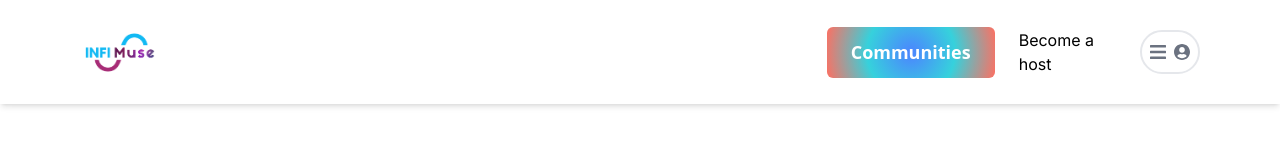
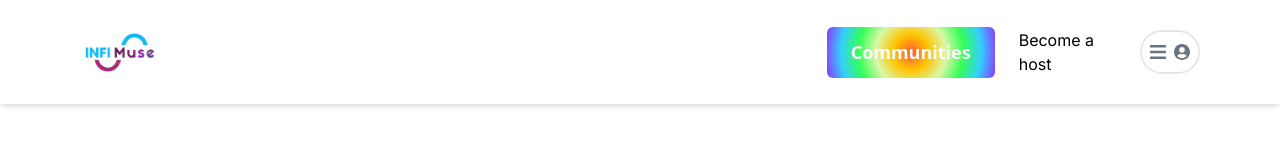
Before and after one commit to Infimuse/infimuse-WebApp, a Next.js app: page / in a window 1280 px wide. Shown: the top 158 px of the page. Built offline with nearby package versions, Linux system fonts and the light colour scheme.

Commit message:
Update background colors and padding in Navbar component

```diff
--- a/app/globals.css
+++ b/app/globals.css
@@ -57,9 +57,12 @@ body {
 
 .bg-rainbow-gradient {
   background: radial-gradient(circle,
-    #4C84FF,
-    #36D1DC,
-    #FF6F61);
+    #FF5733,
+    #FFC300,
+    #DAF7A6,
+    #33FF57,
+    #33CFFF,
+    #8D33FF);
   border: none;
   color: white;
   padding: 12px 24px;
```
